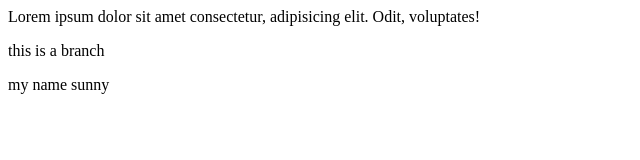
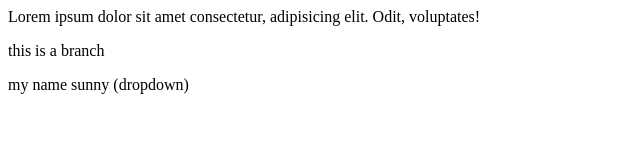
Before and after one commit to Gunjesh-Nayak/localRepo, a plain HTML site: page index.html in a window 1280 px wide. Shown: the whole page, without its empty margins (0-640 px from the left). Drawn offline with Linux system fonts and the light colour scheme.

```diff
--- a/index.html
+++ b/index.html
@@ -1,3 +1,3 @@
 <p>Lorem ipsum dolor sit amet consectetur, adipisicing elit. Odit, voluptates!</p>
 <p>this is a branch </p>
-<p>my name sunny </p>
+<p>my name sunny (dropdown)</p>
```
